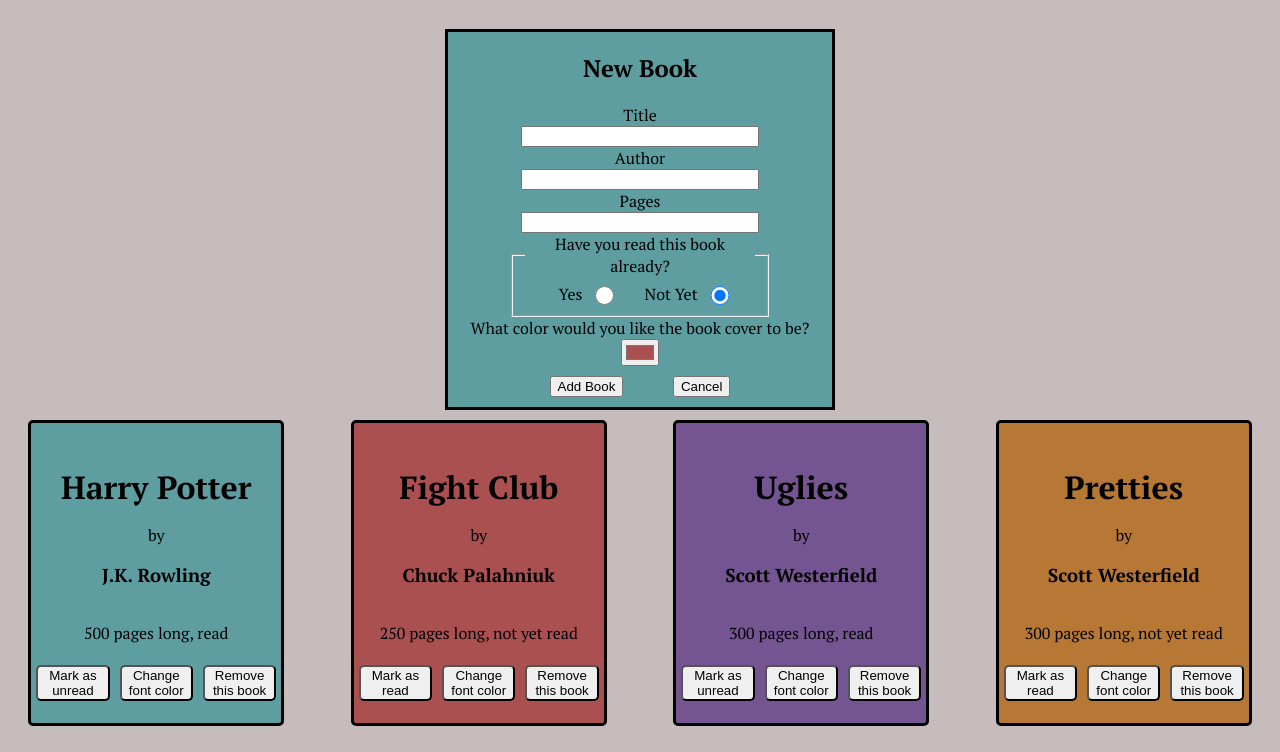
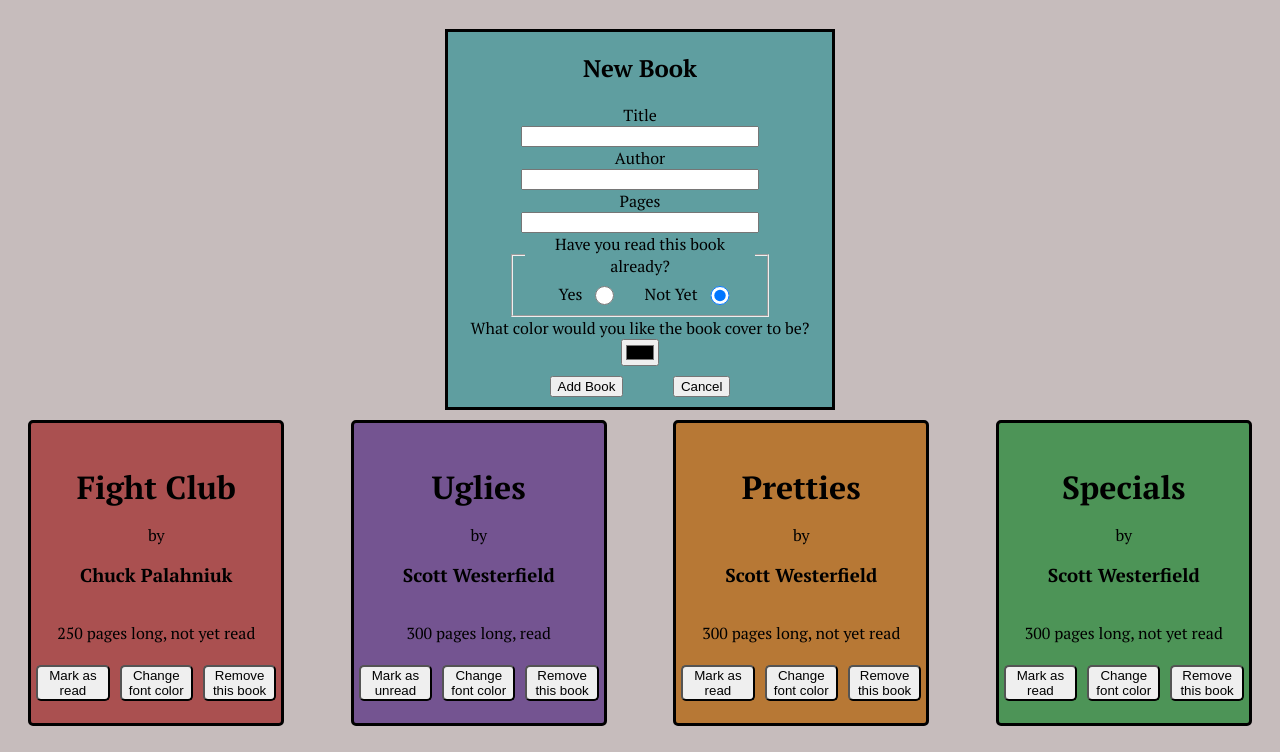
Before and after one commit to heyysacha/odin-library, a plain HTML site: page index.html in a window 1280 px wide. Both pictures are taken after a click on the button "Add a new book". Shown: the part 99-851 px from the top of the page. Drawn offline with Linux system fonts and the light colour scheme.

Commit message:
made color picker reset to default value when resetting form

```diff
--- a/app.js
+++ b/app.js
@@ -117,6 +117,7 @@
     authorInput.value = '';
     pagesInput.value = '';
     readInput.value = 'false';
+    colorInput.value = '#000000';
 };
 
 const addNewBook = () => {
@@ -154,8 +155,6 @@
 //test books
 
 function testConstructorBooks() {
-    myLibrary.push(new Book('Harry Potter', 'J.K. Rowling', '500', true));
-
     myLibrary.push(new Book('Fight Club', 'Chuck Palahniuk', '250', false, '#aa5050'));
 
     myLibrary.push(new Book('Uglies', 'Scott Westerfield', '300', true, '#745491'));
@@ -164,6 +163,8 @@
 
     myLibrary.push(new Book('Specials', 'Scott Westerfield', '300', false, '#4d9457'));
 
+    myLibrary.push(new Book('Catcher in the Rye', 'J.D. Salinger', '200', true));
+
     updateLibrary();
 };
 
--- a/index.html
+++ b/index.html
@@ -42,7 +42,7 @@
         </fieldset>
 
         <label for="color">What color would you like the book cover to be?</label>
-        <input type="color" name="color" id="color" value="#aa5050">
+        <input type="color" name="color" id="color" value="#000000">
 
         <div id="btn-div">
             <button id="add-btn" type="button">Add Book</button>
```
